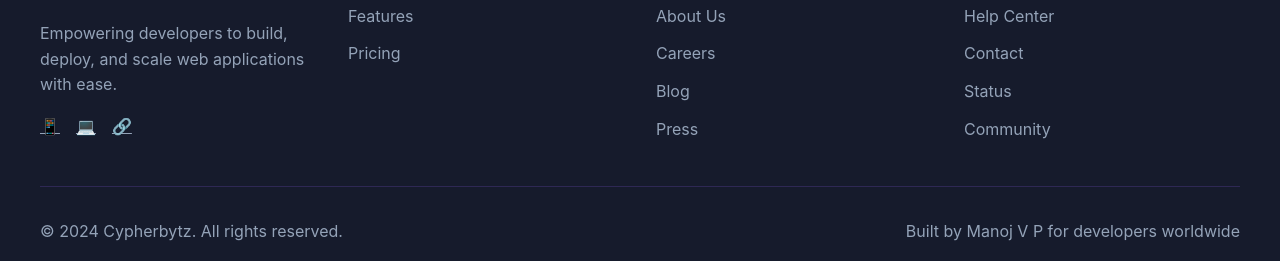
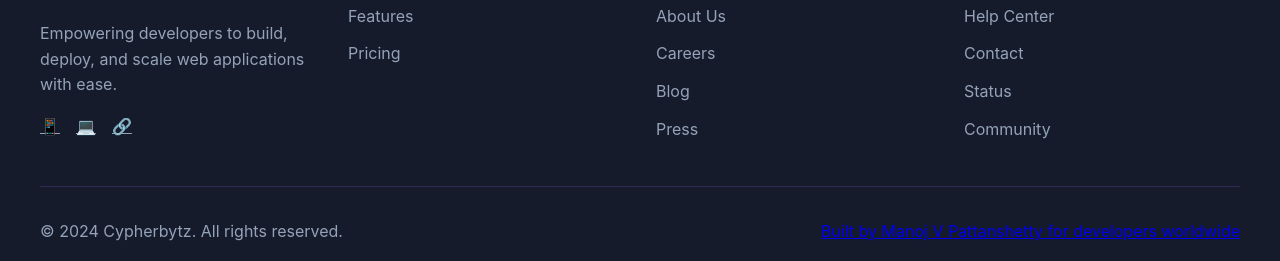
Before and after one commit to Manoj-241/Cypher, a plain HTML site: page index.html in a window 1280 px wide. Shown: the part 4007-4268 px from the top of the page. Drawn offline with Linux system fonts and the light colour scheme.

Commit message:
Update index.html

```diff
--- a/index.html
+++ b/index.html
@@ -341,7 +341,8 @@
 
             <div class="footer-bottom">
                 <p>© 2024 Cypherbytz. All rights reserved.</p>
-                <p>Built by Manoj V P for developers worldwide</p>
+<!--                 <p>Built by Manoj V P for developers worldwide</p> -->
+                <a href="https://manoj-241.github.io/Myweb/" target="_blank" rel="noopener noreferrer">Built by Manoj V Pattanshetty for developers worldwide</a>
             </div>
         </div>
     </footer>
```
